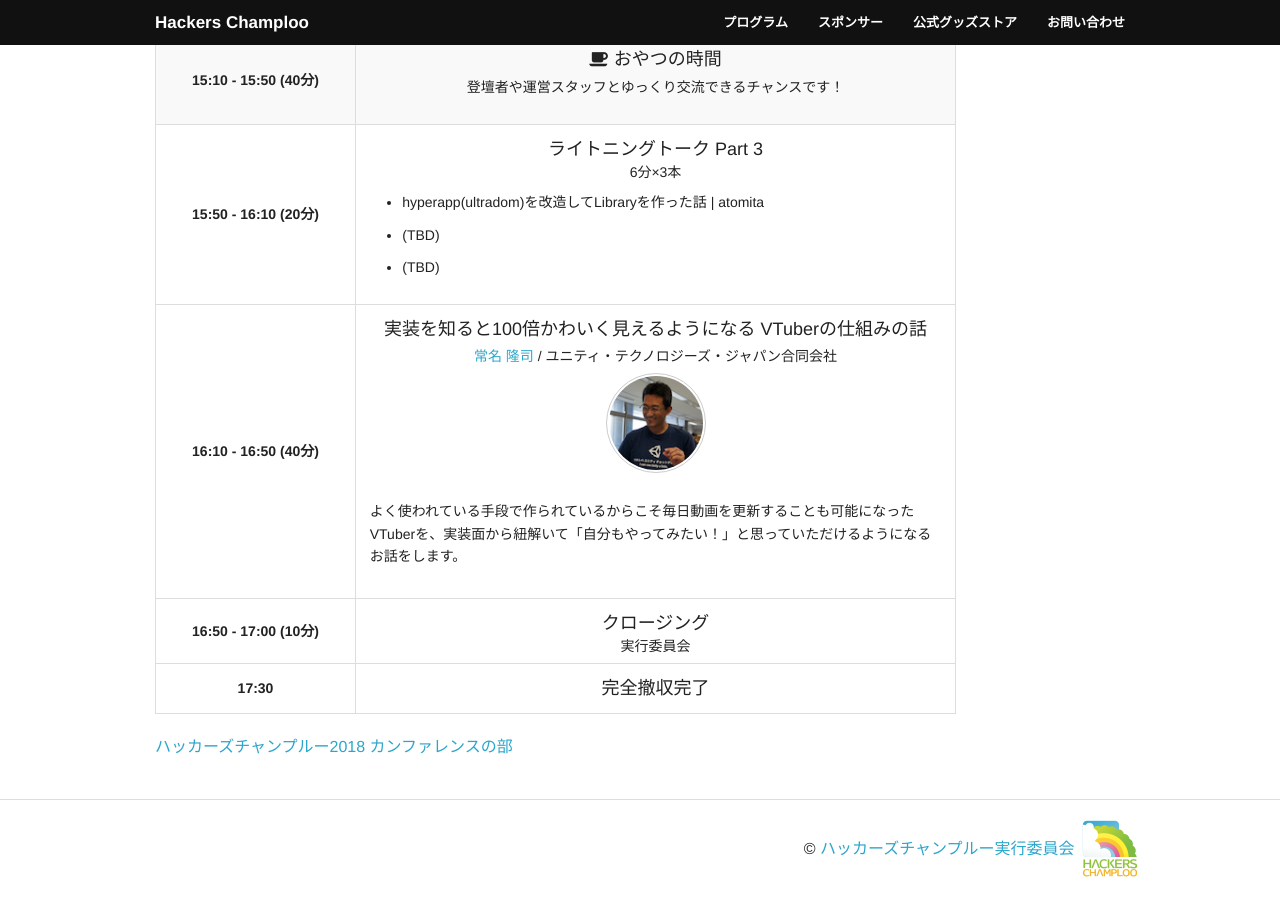
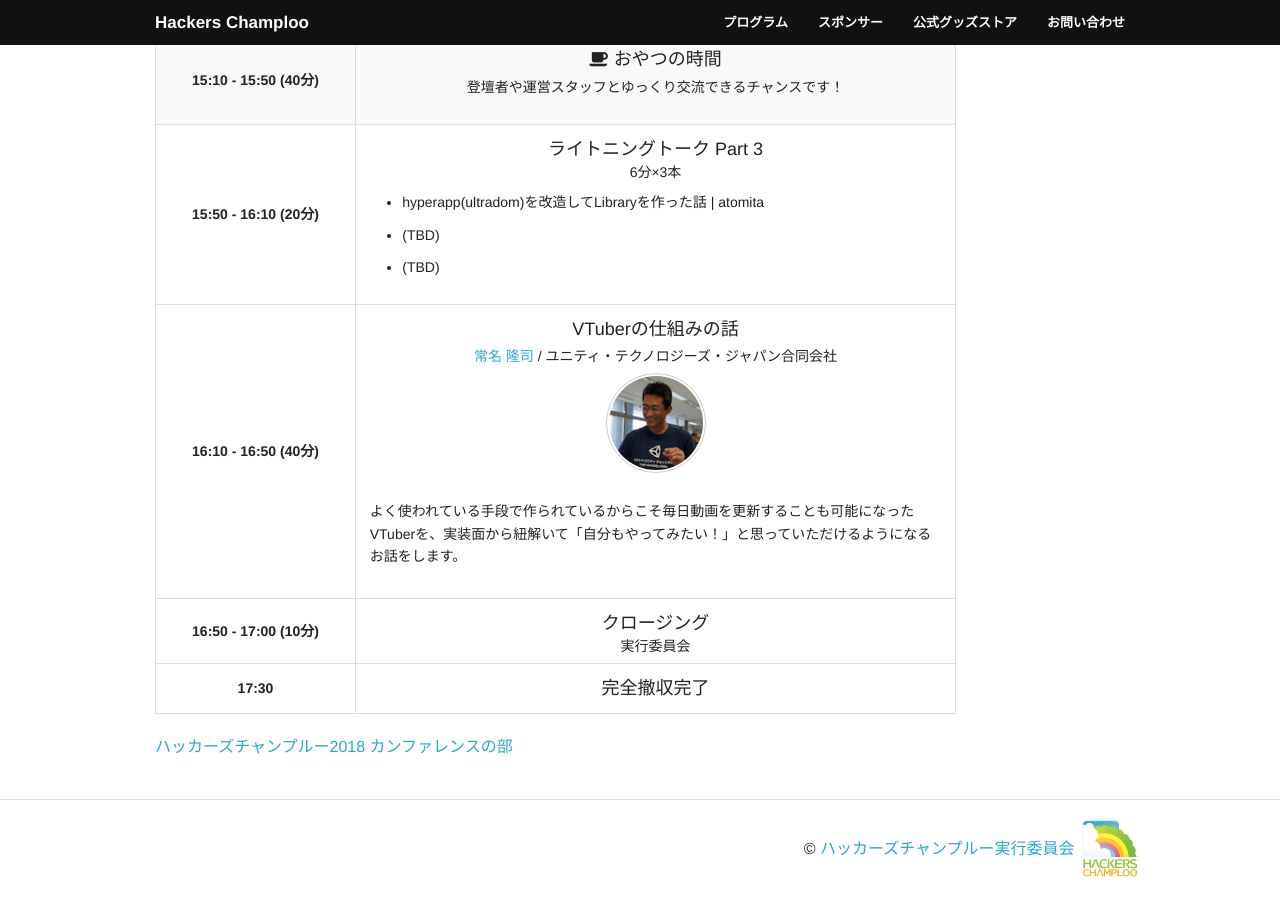
Before and after one commit to hackers-champloo/hackers-champloo.github.io, a Jekyll site: the page built from 2018/program.md, in a window 1280 px wide and 900 px high, scrolled down 2354 px. Built offline with Jekyll 4.4.1, drawn with Linux system fonts in a browser that asks for light colours; nearby versions of some CDN libraries; a script that is not in the unit is left out.

Commit message:
常名さんセッションタイトル修正

```diff
--- a/2018/program.md
+++ b/2018/program.md
@@ -157,7 +157,7 @@ description: 2018年6月30日（土曜日） 9時半開場 沖縄コンベンシ
       <tr>
         <th>16:10 - 16:50 (40分)</th>
         <td>
-          <p class="track-title">実装を知ると100倍かわいく見えるようになる VTuberの仕組みの話</p>
+          <p class="track-title">VTuberの仕組みの話</p>
           <p class="track-speaker">
             <a href="https://twitter.com/takashijona/" target="_blank">常名 隆司</a> / ユニティ・テクノロジーズ・ジャパン合同会社
             <br/>
```
